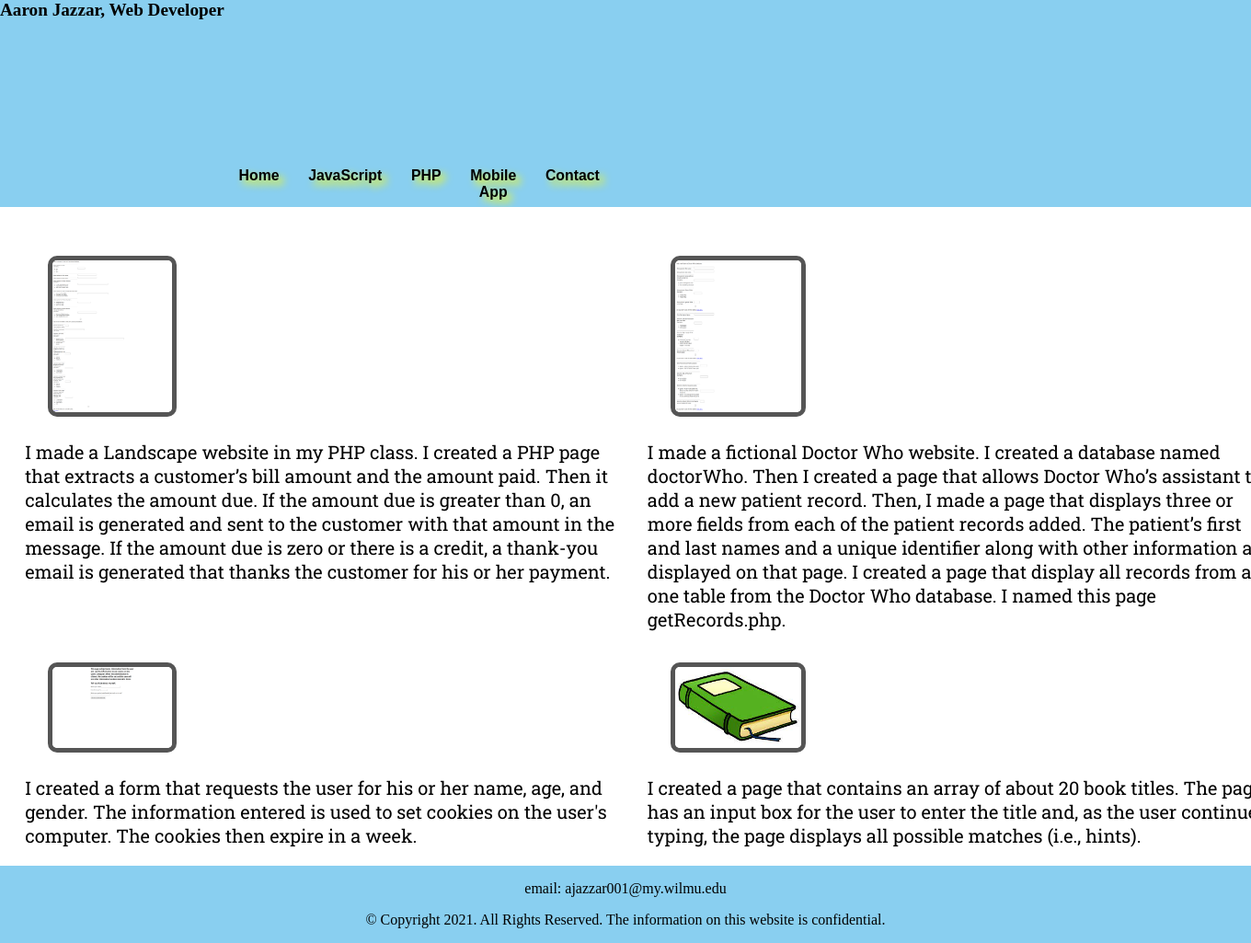
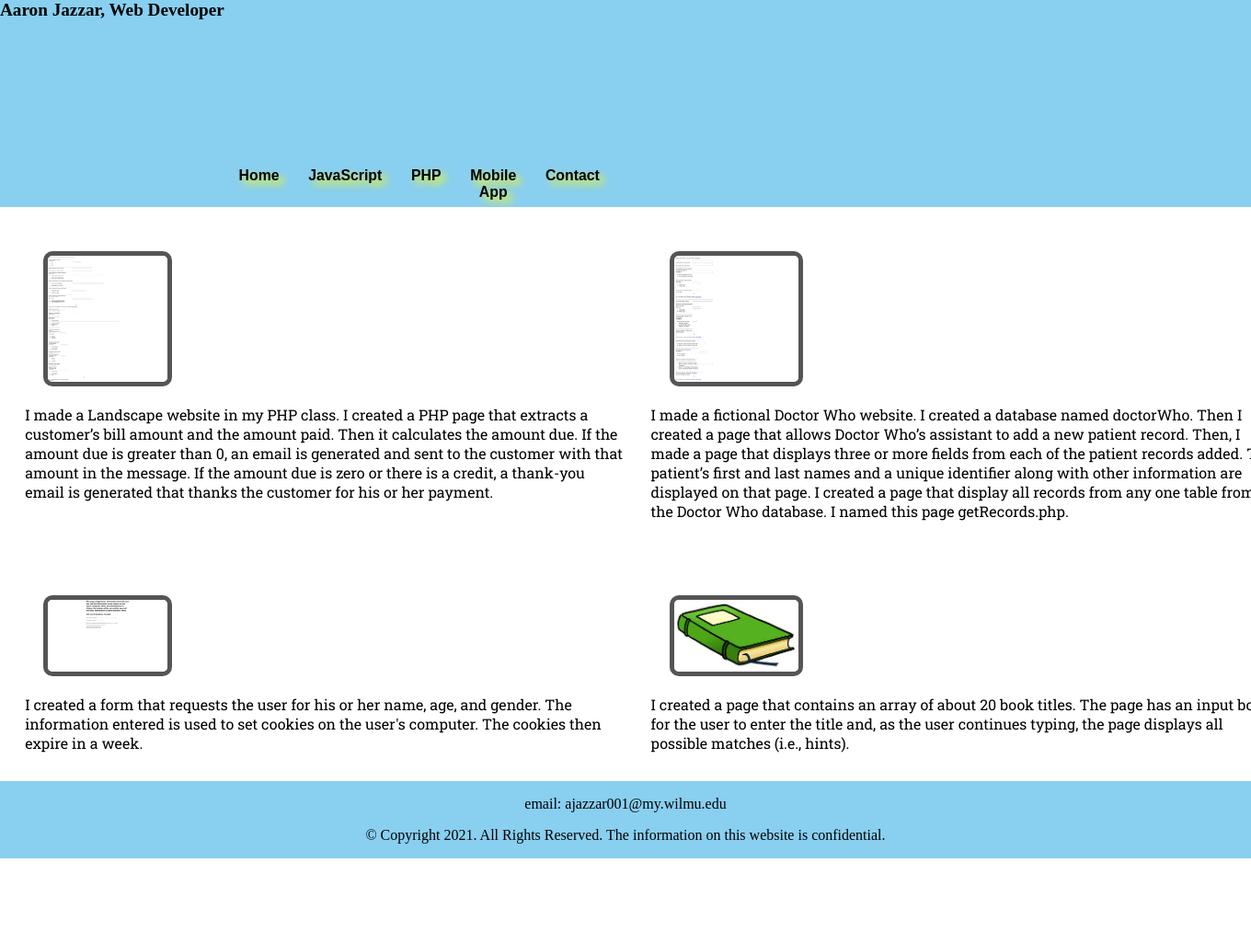
Before and after one commit to ajazzar/ajazzar.github.io, a PHP site: page /PHP.html in a window 1360 px wide; the page is wider, and only the part inside the window is pictured. Shown: that part at 92% size. After the commit the page ends 933 px from the top of that part, so only its background shows below. Run offline with PHP 8.4, Linux system fonts and the light colour scheme; some web fonts are replaced.

Commit message:
Update styles2.css

```diff
--- a/Portfolio/css/styles2.css
+++ b/Portfolio/css/styles2.css
@@ -75,7 +75,6 @@ nav li a {
 main {
     background-color: #fff;
     padding: 2%;
-    font-size: 1.25em;
     font-family: 'Roboto Slab', serif;
     width: 100%;
 }
```
